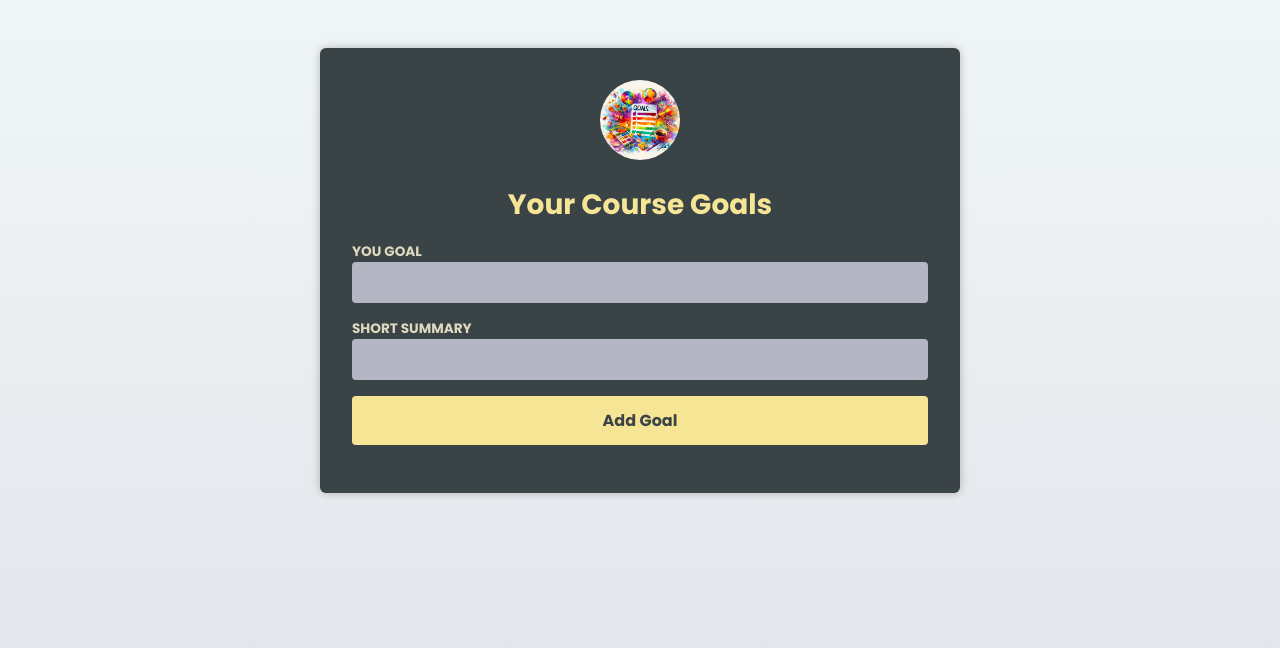
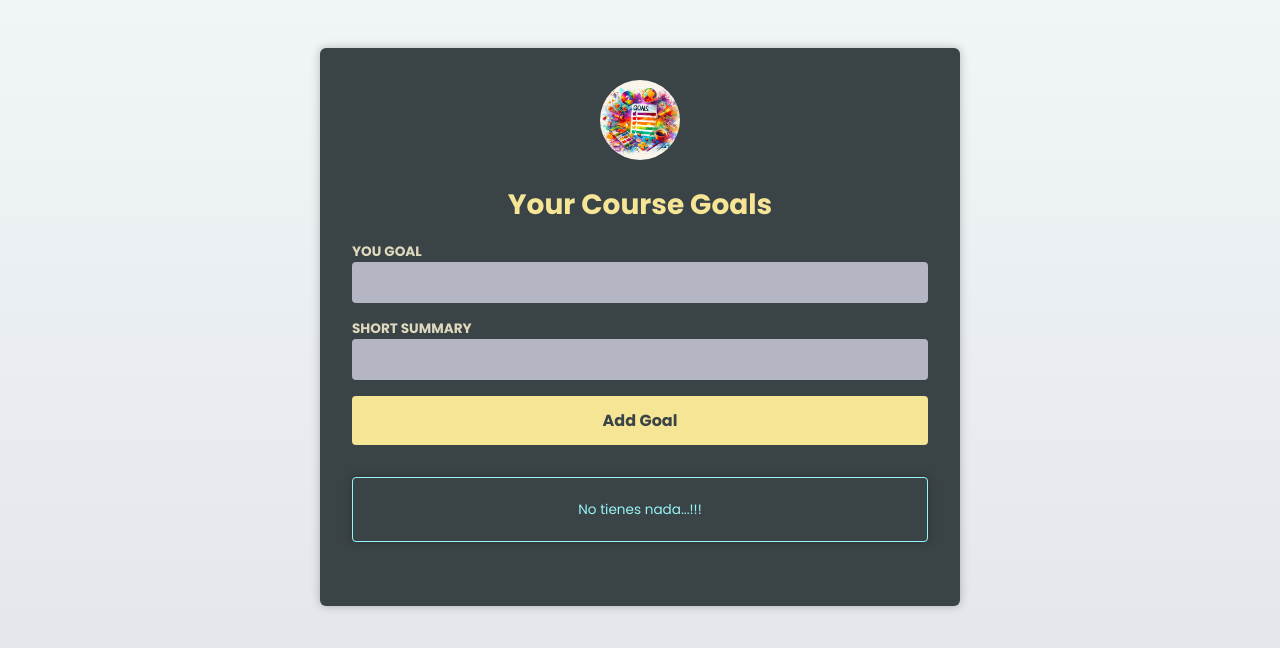
Before and after one commit to nach131/ReactTXS, a React (Vite) app: page / in a window 1280 px wide. Shown: the top 648 px of the page. Built offline with nearby package versions, Linux system fonts and the light colour scheme.

Commit message:
47 estilos dinamicos

```diff
--- a/src/components/CourseGoalList.tsx
+++ b/src/components/CourseGoalList.tsx
@@ -1,14 +1,29 @@
+import { type ReactNode } from 'react';
 import { type CourseGoal as CGoal } from '../Models/CourseGoal';
 import CourseGoal from './CourseGoal';
+import InfoBox from './infoBox';
 
 type Props = {
   goals: CGoal[];
   onDeleteGoal: (id: number) => void;
 };
 
+let warningBox: ReactNode;
+
 export default function CourseGoalList({ goals, onDeleteGoal }: Props) {
+  if (goals.length === 0) {
+    return <InfoBox mode="hint">No tienes nada...!!!</InfoBox>;
+  }
+  if (goals.length >= 4) {
+    warningBox = (
+      <InfoBox mode="warning" severity="high">
+        Tienes muchas cosas.
+      </InfoBox>
+    );
+  }
   return (
     <>
+      {warningBox}
       <ul>
         {goals.map((goal) => (
           <li key={goal.id}>
--- /dev/null
+++ b/src/components/infoBox.tsx
@@ -0,0 +1,23 @@
+import { type ReactNode } from 'react';
+
+type InfoBoxProps = {
+  mode: 'hint' | 'warning';
+  severity?: 'low' | 'medium' | 'high';
+  children: ReactNode;
+};
+
+export default function InfoBox({ mode, severity, children }: InfoBoxProps) {
+  if (mode === 'hint') {
+    return (
+      <aside className="infobox infobox-hint">
+        <p>{children}</p>
+      </aside>
+    );
+  }
+  return (
+    <aside className={`infobox infobox-warning warning--${severity}`}>
+      <h2>Warning</h2>
+      <p>{children}</p>
+    </aside>
+  );
+}
--- a/src/index.css
+++ b/src/index.css
@@ -126,7 +126,31 @@
   color: #f9a73b;
 }
 
-.fallback {
+.infobox {
+  margin: 2rem 0;
+  padding: 0.5rem;
   text-align: center;
-  color: #acd1ce;
+  box-shadow: 0 0 10px rgba(0, 0, 0, 0.25);
+  font-size: 0.85rem;
+  border-radius: 4px;
 }
+
+.infobox-hint {
+  border: 1px solid #96f5f7;
+  color: #96f5f7;
+}
+
+.infobox-warning.warning--low {
+  border: 1px solid #f6d84f;
+  color: #f6d84f;
+}
+
+.infobox-warning.warning--medium {
+  border: 1px solid #f9a73b;
+  color: #f9a73b;
+}
+
+.infobox-warning.warning--high {
+  border: 1px solid #f97373;
+  color: #f97373;
+}
```
